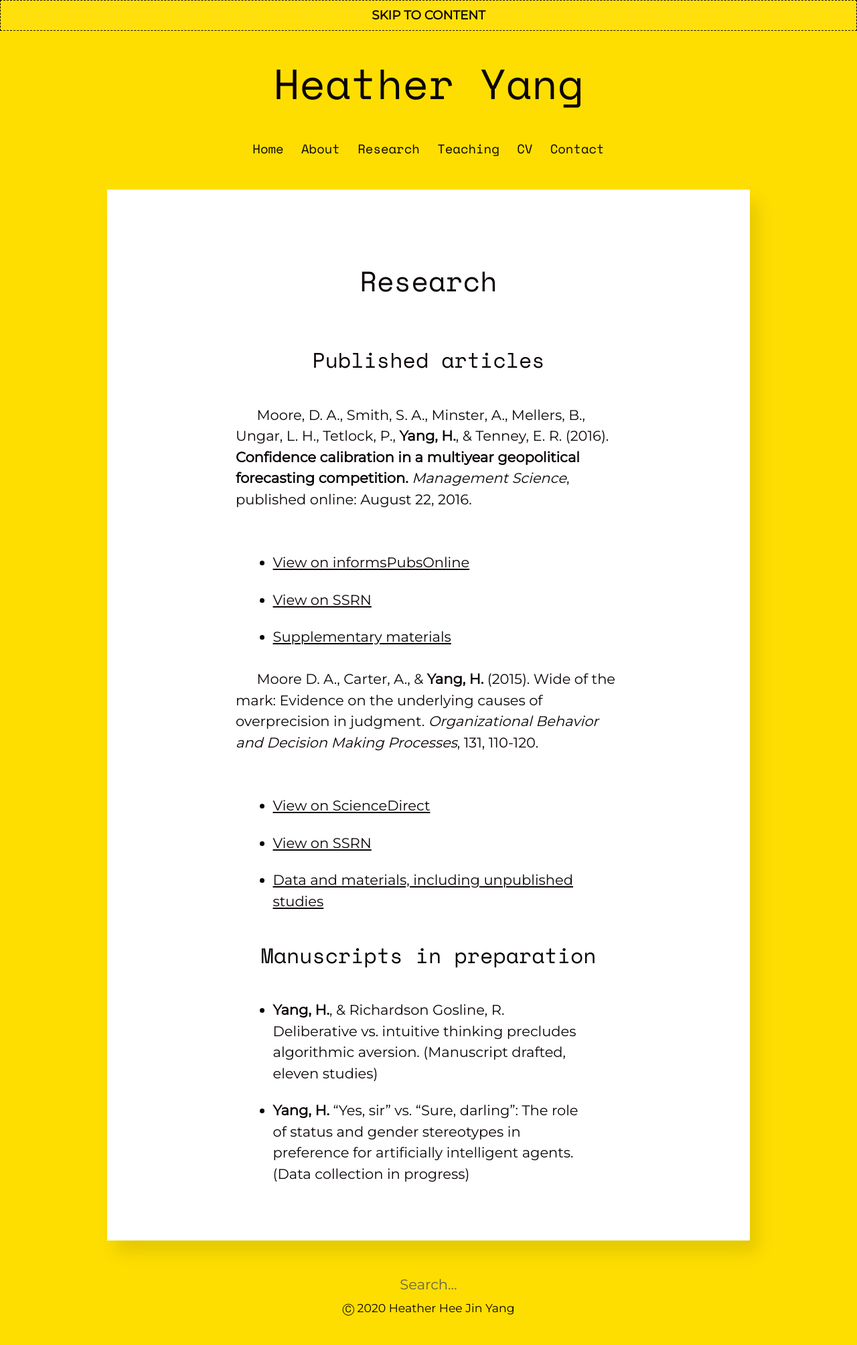
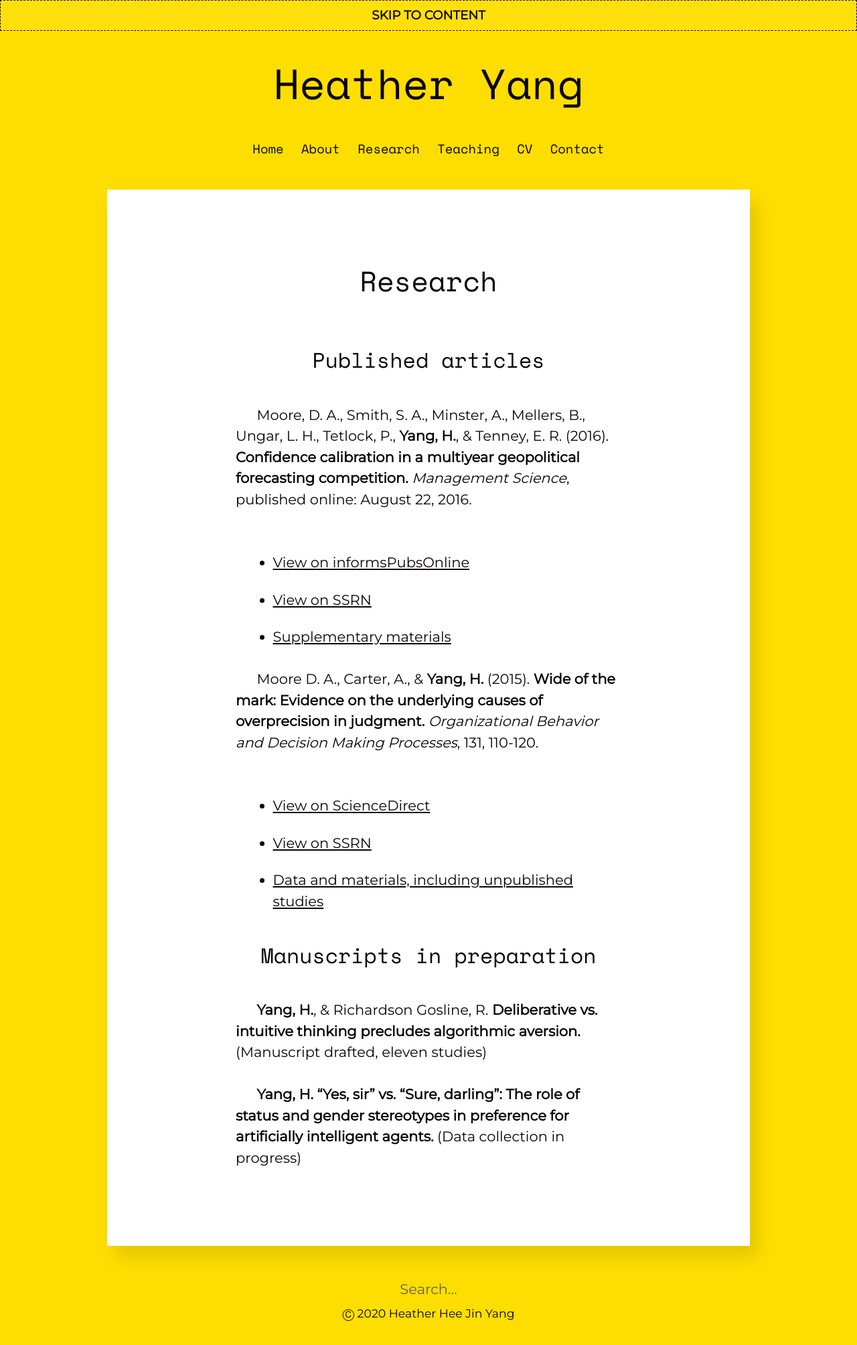
Before and after one commit to heatherhjyang/heatherhjyang.github.io, a Jekyll site: the page built from research.md, in a window 1280 px wide. Shown: the whole page at 67% size. Built offline with Jekyll 4.4.1, drawn with Linux system fonts in a browser that asks for light colours.

```diff
--- a/research.md
+++ b/research.md
@@ -12,12 +12,13 @@ Moore, D. A., Smith, S. A., Minster, A., Mellers, B., Ungar, L. H., Tetlock, P.,
 * [View on SSRN](https://papers.ssrn.com/sol3/papers.cfm?abstract_id=3643605)
 * [Supplementary materials](https://osf.io/ecmk6/)
 
-Moore D. A., Carter, A., & **Yang, H.** (2015). Wide of the mark: Evidence on the underlying causes of overprecision in judgment. _Organizational Behavior and Decision Making Processes_, 131, 110-120.
+Moore D. A., Carter, A., & **Yang, H.** (2015). **Wide of the mark: Evidence on the underlying causes of overprecision in judgment.** _Organizational Behavior and Decision Making Processes_, 131, 110-120.
 * [View on ScienceDirect](https://www.sciencedirect.com/science/article/abs/pii/S0749597815000989)
 * [View on SSRN](https://papers.ssrn.com/sol3/papers.cfm?abstract_id=3647338)
 * [Data and materials, including unpublished studies](http://learnmoore.org/BDE/)
 
 ### Manuscripts in preparation
 
-* **Yang, H.**, & Richardson Gosline, R. Deliberative vs. intuitive thinking precludes algorithmic aversion. (Manuscript drafted, eleven studies)
-* **Yang, H.** “Yes, sir” vs. “Sure, darling”: The role of status and gender stereotypes in preference for artificially intelligent agents. (Data collection in progress)
+**Yang, H.**, & Richardson Gosline, R. **Deliberative vs. intuitive thinking precludes algorithmic aversion.** (Manuscript drafted, eleven studies)
+
+**Yang, H.** **“Yes, sir” vs. “Sure, darling”: The role of status and gender stereotypes in preference for artificially intelligent agents.** (Data collection in progress)
```
